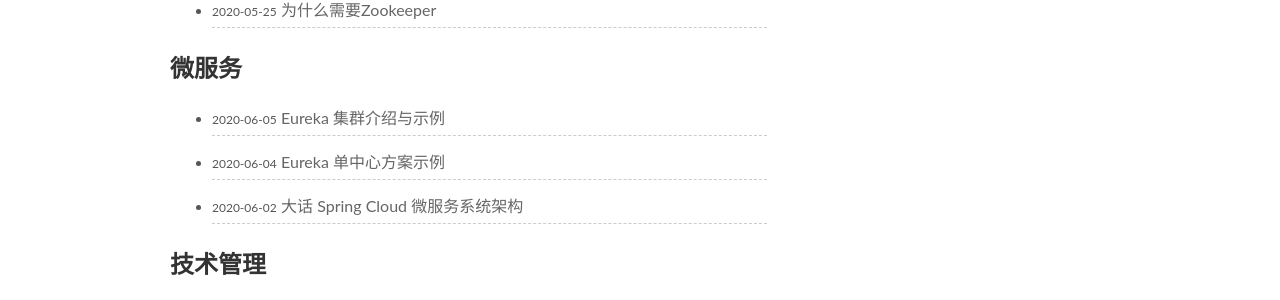
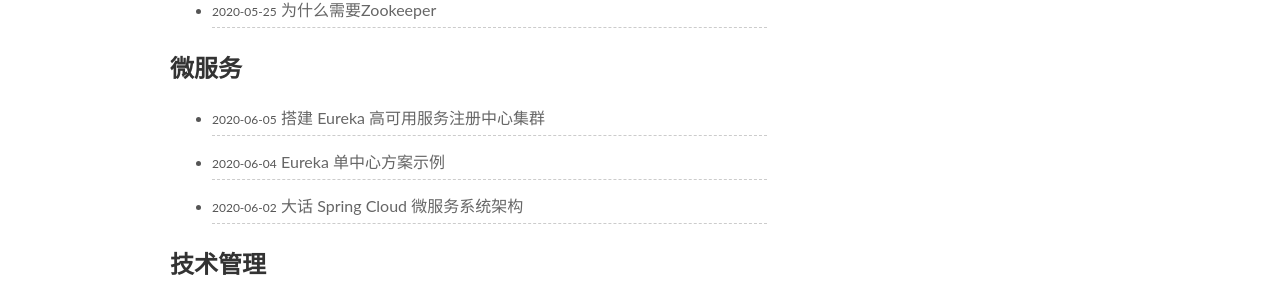
Before and after one commit to piterjia/piterjia.github.io, a Jekyll site: the page built from pages/categories.md, in a window 1280 px wide. Shown: the part 1236-1536 px from the top of the page. Built offline with Jekyll 4.4.1, drawn with Linux system fonts in a browser that asks for light colours; some web fonts are replaced; comment, search, counter and statistics services are not loaded.

Commit message:
搭建 Eureka 高可用服务注册中心集群

```diff
--- a/_posts/miniservice/2020-06-05-micro-service-eureka-cluster.md
+++ b/_posts/miniservice/2020-06-05-micro-service-eureka-cluster.md
@@ -1,8 +1,8 @@
 ---
 layout: post
-title: Eureka 集群介绍与示例
+title: 搭建 Eureka 高可用服务注册中心集群
 categories: 微服务
-description: Eureka 集群
+description: 搭建 Eureka 高可用服务注册中心集群
 keywords: Eureka, spring Cloud, distributed, micro service
 ---
 
```
